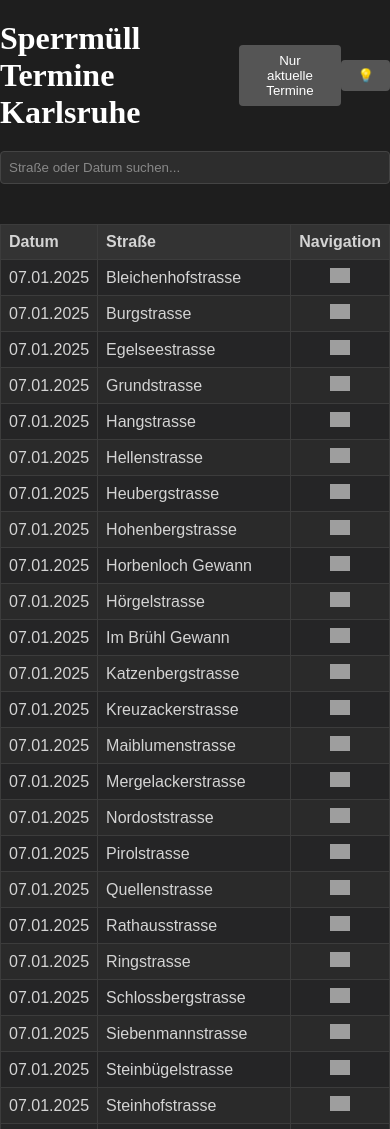
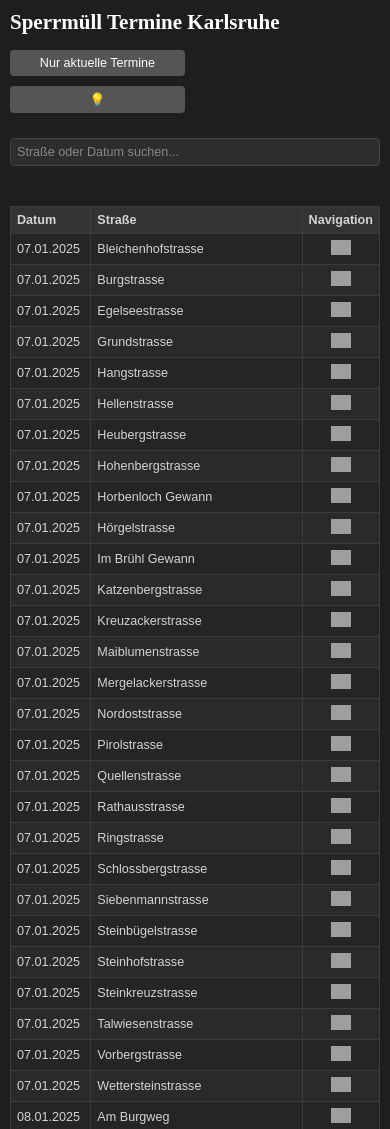
Before and after one commit to qchn/Sperrmuell-Karlsruhe, a plain HTML site: page index.html in a window 390 px wide. Shown: the top 1129 px of the page. Drawn offline with Linux system fonts and the light colour scheme; grey boxes are pictures that could not be loaded; a web font is replaced by a local one.

Commit message:
Update index.html

```diff
--- a/index.html
+++ b/index.html
@@ -6,6 +6,7 @@
     <title>Spermuell is not a crime!</title>
     <link rel="stylesheet" href="https://fonts.googleapis.com/css?family=Sofia">
     <style>
+        /* Global styles */
         body {
             font-family: Arial, sans-serif;
             margin: 20px;
@@ -16,6 +17,7 @@
         }
         .header {
             display: flex;
+            flex-wrap: wrap;
             justify-content: space-between;
             align-items: center;
             margin-bottom: 20px;
@@ -25,11 +27,11 @@
             font-family: Sofia;
         }
         .search-container {
-            width: 100%; /* Match table width */
-            max-width: 800px; /* Consistent with body */
+            width: 100%;
+            max-width: 800px;
             margin-bottom: 40px;
         }
-        #hide-past {
+        #hide-past, #themeSwitch {
             padding: 8px 16px;
             cursor: pointer;
             border: none;
@@ -37,21 +39,25 @@
             background-color: #555;
             color: white;
             transition: background-color 0.3s;
+            margin: 5px 0;
         }
-        #hide-past:hover {
+        #hide-past:hover, #themeSwitch:hover {
             background-color: #666;
         }
         #searchInput {
             padding: 8px;
-            width: 100%; /* Full width of container */
+            width: 100%;
             border-radius: 4px;
             transition: background-color 0.3s, color 0.3s, border-color 0.3s;
-            box-sizing: border-box; /* Include padding in width */
-            margin-right: 0; /* Remove margin interference */
-            display: block; /* Full-width block */
+            box-sizing: border-box;
+            display: block;
+            font-size: 1em;
         }
         #searchInput::placeholder {
             transition: color 0.3s;
+        }
+        .table-container {
+            overflow-x: auto;
         }
         table {
             width: 100%;
@@ -70,7 +76,7 @@
             transition: background-color 0.3s;
         }
         th:hover {
-            transition: background-color 0.3s;
+            background-color: #444;
         }
         tr:nth-child(even) {
             transition: background-color 0.3s;
@@ -84,18 +90,6 @@
         }
         .hidden {
             display: none;
-        }
-        #themeSwitch {
-            padding: 8px 16px;
-            cursor: pointer;
-            border: none;
-            border-radius: 4px;
-            background-color: #555;
-            color: white;
-            transition: background-color 0.3s;
-        }
-        #themeSwitch:hover {
-            background-color: #666;
         }
         /* Third column adjustments */
         th:nth-child(3), td:nth-child(3) {
@@ -111,7 +105,6 @@
             text-decoration: underline;
             color: #00bfff;
         }
-
         /* Dark Mode (default) */
         body {
             background-color: #1e1e1e;
@@ -156,7 +149,6 @@
         body.dark-mode td a:hover {
             color: #00bfff;
         }
-
         /* Light Mode */
         body:not(.dark-mode) {
             background-color: #ffffff;
@@ -201,18 +193,51 @@
         body:not(.dark-mode) td a:hover {
             color: #003399;
         }
+        /* Mobile Optimizations */
+        @media (max-width: 480px) {
+            body {
+                margin: 10px;
+                font-size: 14px;
+            }
+            .header {
+                flex-direction: column;
+                align-items: flex-start;
+            }
+            .header h1 {
+                font-size: 1.5em;
+                margin-bottom: 10px;
+            }
+            #hide-past, #themeSwitch {
+                padding: 6px 10px;
+                font-size: 0.9em;
+                width: 100%;
+                margin-bottom: 5px;
+            }
+            #searchInput {
+                padding: 6px;
+                font-size: 0.9em;
+            }
+            th, td {
+                padding: 6px;
+                font-size: 0.9em;
+            }
+        }
     </style>
 </head>
 <body class="dark-mode">
     <div class="header">
         <h1>Sperrmüll Termine Karlsruhe</h1>
+        <div>
             <button id="hide-past">Nur aktuelle Termine</button>
             <button id="themeSwitch">💡</button>
+        </div>
     </div>
 
     <div class="search-container">
         <input type="text" id="searchInput" placeholder="Straße oder Datum suchen...">
     </div>
+
+    <div class="table-container">
       <table id="jsonTable">
           <thead>
               <tr>
@@ -223,22 +248,22 @@
           </thead>
           <tbody id="tableBody"></tbody>
       </table>
+    </div>
+
     <div id="error"></div>
 
     <script>
     document.getElementById("hide-past").addEventListener("click", function () {
         const today = new Date();
-        today.setHours(0, 0, 0, 0); // Normalize time to compare only dates
-
+        today.setHours(0, 0, 0, 0);
         document.querySelectorAll("table tbody tr").forEach(row => {
-            const dateCell = row.querySelector("td:first-child"); // Adjust index if date is in another column
+            const dateCell = row.querySelector("td:first-child");
             if (dateCell) {
                 const dateText = dateCell.textContent.trim();
                 const [day, month, year] = dateText.split(".");
-                const entryDate = new Date(year, month - 1, day); // Convert to JS Date object
-
+                const entryDate = new Date(year, month - 1, day);
                 if (entryDate < today) {
-                    row.style.display = "none"; // Hide past entries
+                    row.style.display = "none";
                 }
             }
         });
@@ -278,7 +303,6 @@
         function displayTable(data) {
             const tableBody = document.getElementById('tableBody');
             tableBody.innerHTML = '';
-
             data.forEach(item => {
                 const row = document.createElement('tr');
                 const mapUrl = `https://www.google.com/maps/search/?api=1&query=${encodeURIComponent(item.street + ', Karlsruhe, Germany')}`;
@@ -301,7 +325,7 @@
         }
 
         function sortTable(columnIndex) {
-            if (columnIndex > 1) return; // Skip URL column
+            if (columnIndex > 1) return;
             const isDateColumn = columnIndex === 0;
             originalData.sort((a, b) => {
                 const valueA = isDateColumn ? a.date : a.street;
@@ -323,8 +347,11 @@
             filterTable(e.target.value);
         });
 
-        window.onload = loadJson;
+        window.onload = () => {
+            loadJson();
+            const hidePastButton = document.getElementById("hide-past");
             hidePastButton.click();
+        };
     </script>
 </body>
 </html>
```
Lines whose indentation alone changed are shown as unchanged.
